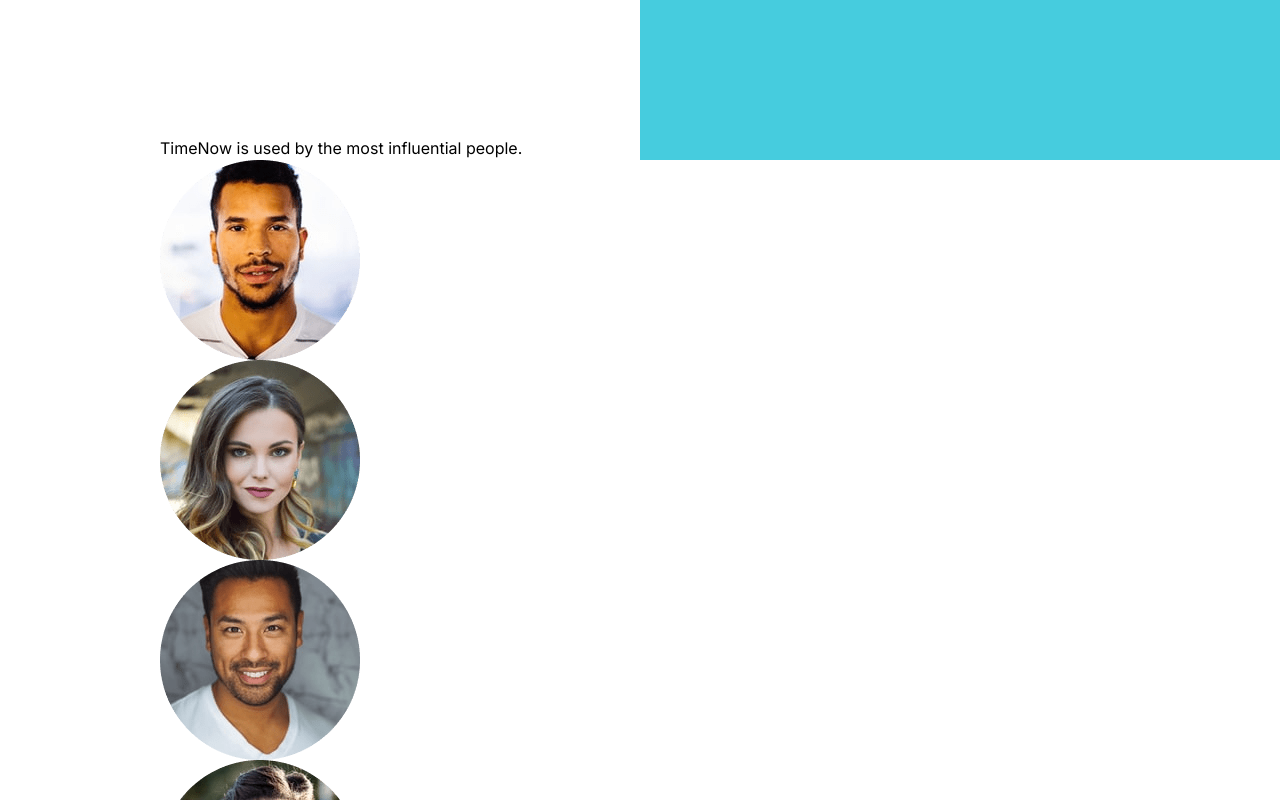
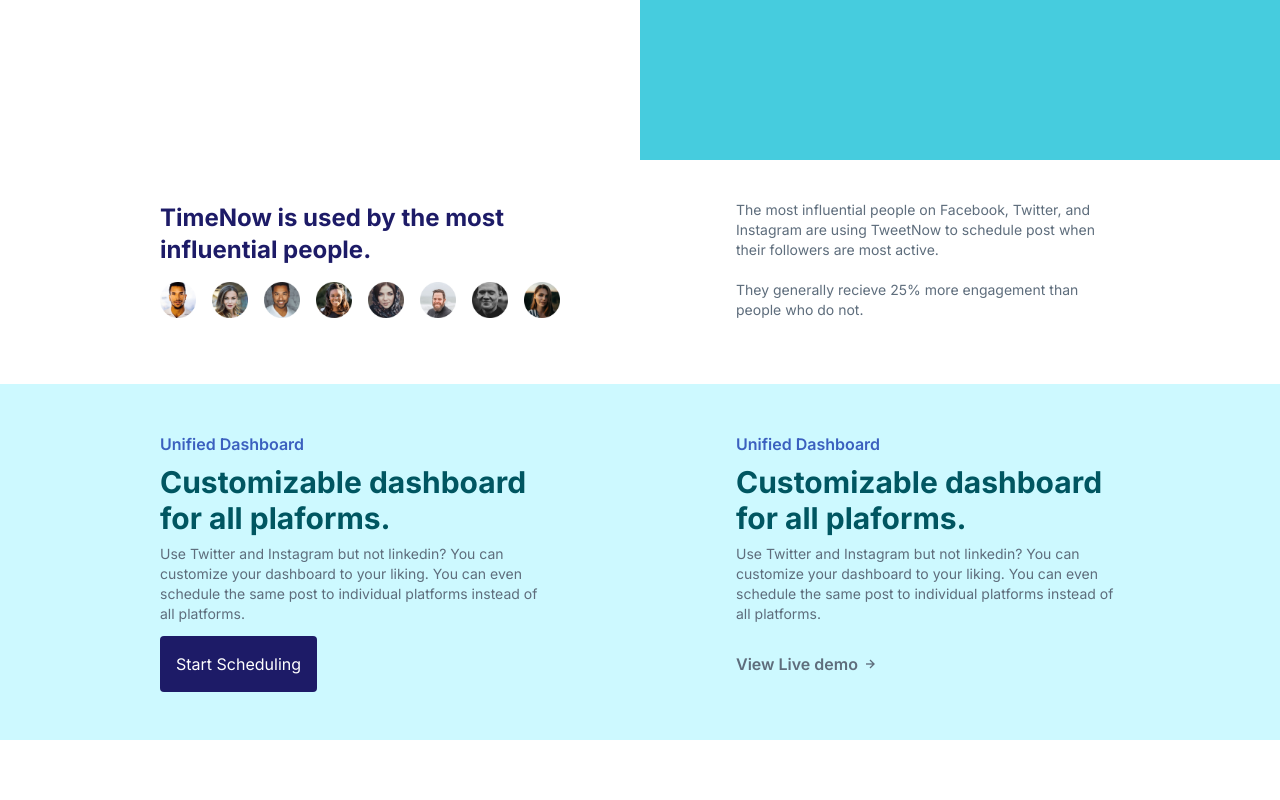
Before and after one commit to atevadd/TimeNow_with_vue_tailwind, a Vue app: page / in a window 1280 px wide. Shown: the part 760-1560 px from the top of the page. After the commit the page ends 1500 px from the top, so only its background shows below. Built offline with nearby package versions, Linux system fonts and the light colour scheme.

Commit message:
working on the footer

```diff
--- a/src/App.vue
+++ b/src/App.vue
@@ -1,30 +1,38 @@
 <template>
-<Navbar />
-<main class="main-area">
-<Hero />
-<Usage />
-</main>
+  <Navbar />
+  <main class="main-area">
+    <Hero />
+    <Usage />
+    <Feature />
+    <Footer />
+  </main>
 </template>
 
 <script>
-import Navbar from '@/components/Navbar.vue'
-import Hero from '@/components/Hero.vue'
-import Usage from '@/components/Usage.vue'
+import Navbar from "@/components/Navbar.vue";
+import Hero from "@/components/Hero.vue";
+import Usage from "@/components/Usage.vue";
+import Feature from "@/components/Feature.vue";
+import Footer from "@/components/Footer.vue";
 
 export default {
-  name: 'App',
+  name: "App",
   components: {
     Navbar,
     Hero,
     Usage,
-  }
-}
+    Feature,
+    Footer,
+  },
+};
 </script>
 
 <style lang="scss">
-
-*{
+* {
   font-family: "Inter", sans-serif;
+}
+body {
+  overflow-x: hidden;
 }
 #app {
   -webkit-font-smoothing: antialiased;
--- /dev/null
+++ b/src/components/Feature.vue
@@ -0,0 +1,25 @@
+<template>
+    <section id="feature" class="w-full relative bg-accent-blue py-12">
+        <div class="row w-9/12 mx-auto flex items-center justify-between">
+            <div class="w-2/5">
+            <h2 class="text-dark-blue-200 font-semibold text-base mb-2">Unified Dashboard</h2>
+            <h3 class="text-dark-green text-3xl font-bold mb-2">Customizable dashboard for all plaforms.</h3>
+            <p class="text-grey-200 text-sm mb-3">Use Twitter and Instagram but not linkedin? You can customize your dashboard to your liking. You can even schedule the same post to individual platforms instead of all platforms.</p>
+            <a href="#" class="inline-block py-4 px-4 bg-dark-blue text-white rounded">Start Scheduling</a>
+        </div>
+        <div class="w-2/5">
+            <h2 class="text-dark-blue-200 font-semibold text-base mb-2">Unified Dashboard</h2>
+            <h3 class="text-dark-green text-3xl font-bold mb-2">Customizable dashboard for all plaforms.</h3>
+            <p class="text-grey-200 text-sm mb-3">Use Twitter and Instagram but not linkedin? You can customize your dashboard to your liking. You can even schedule the same post to individual platforms instead of all platforms.</p>
+            <a href="#" class="inline-flex items-center py-4 text-base font-semibold text-grey-200">View Live demo <i class='bx bx-right-arrow-alt ml-1' ></i></a>
+        </div>
+        </div>
+    </section>
+</template>
+
+<script>
+    export default {
+        name: "Feature",
+
+    }
+</script>
--- /dev/null
+++ b/src/components/Footer.vue
@@ -0,0 +1,15 @@
+<template>
+<footer id="footer">
+
+</footer>
+</template>
+
+<script>
+    export default {
+        name: "Footer",
+    }
+</script>
+
+<style lang="scss" scoped>
+
+</style>
--- a/src/components/Usage.vue
+++ b/src/components/Usage.vue
@@ -1,21 +1,21 @@
 <template>
-  <section class="usage w-9/12 mx-auto p-10flex items-center justify-between">
-    <div class="usage-people">
-      <h2>TimeNow is used by the most influential people.</h2>
-      <div class="usage-users">
-        <img src="@/assets/images/UA1.png" alt="user avatar" />
-        <img src="@/assets/images/UA2.png" alt="user avatar" />
-        <img src="@/assets/images/UA3.png" alt="user avatar" />
-        <img src="@/assets/images/UA4.png" alt="user avatar" />
-        <img src="@/assets/images/UA5.png" alt="user avatar" />
-        <img src="@/assets/images/UA6.png" alt="user avatar" />
-        <img src="@/assets/images/UA7.png" alt="user avatar" />
-        <img src="@/assets/images/UA8.png" alt="user avatar" />
+  <section id="usage" class="w-9/12 mx-auto py-16 flex items-center justify-between">
+    <div class="usage-people w-5/12">
+      <h2 class="text-2xl text-dark-blue font-bold mb-4">TimeNow is used by the most influential people.</h2>
+      <div class="usage-users flex items-center justify-between">
+        <img src="@/assets/images/UA1.png" alt="user avatar" class="w-9 h-9"/>
+        <img src="@/assets/images/UA2.png" alt="user avatar" class="w-9 h-9"/>
+        <img src="@/assets/images/UA3.png" alt="user avatar" class="w-9 h-9"/>
+        <img src="@/assets/images/UA4.png" alt="user avatar" class="w-9 h-9"/>
+        <img src="@/assets/images/UA5.png" alt="user avatar" class="w-9 h-9"/>
+        <img src="@/assets/images/UA6.png" alt="user avatar" class="w-9 h-9"/>
+        <img src="@/assets/images/UA7.png" alt="user avatar" class="w-9 h-9"/>
+        <img src="@/assets/images/UA8.png" alt="user avatar" class="w-9 h-9"/>
       </div>
     </div>
-    <div class="usage-explanation">
-        <p>The most influential people on Facebook, Twitter, and Instagram are using TweetNow to schedule post when their followers are most active.</p>
-        <p>They generally recieve 25% more engagement than people who do not.</p>
+    <div class="usage-explanation w-2/5">
+        <p class="mb-5 text-grey-200 text-sm">The most influential people on Facebook, Twitter, and Instagram are using TweetNow to schedule post when their followers are most active.</p>
+        <p class="text-grey-200 text-sm pr-5">They generally recieve 25% more engagement than people who do not.</p>
     </div>
   </section>
 </template>
--- a/tailwind.config.js
+++ b/tailwind.config.js
@@ -17,7 +17,7 @@
       "accent-blue": "#cdf9ff",
       "dark-green": "#005661",
       "grey-200": "#5e6d7c",
-      "dark-blue-200": "#035863",
+      "dark-blue-200": "#3b60bf",
       "b-color": "#c3c3c3",
     },
     extend: {},
```
